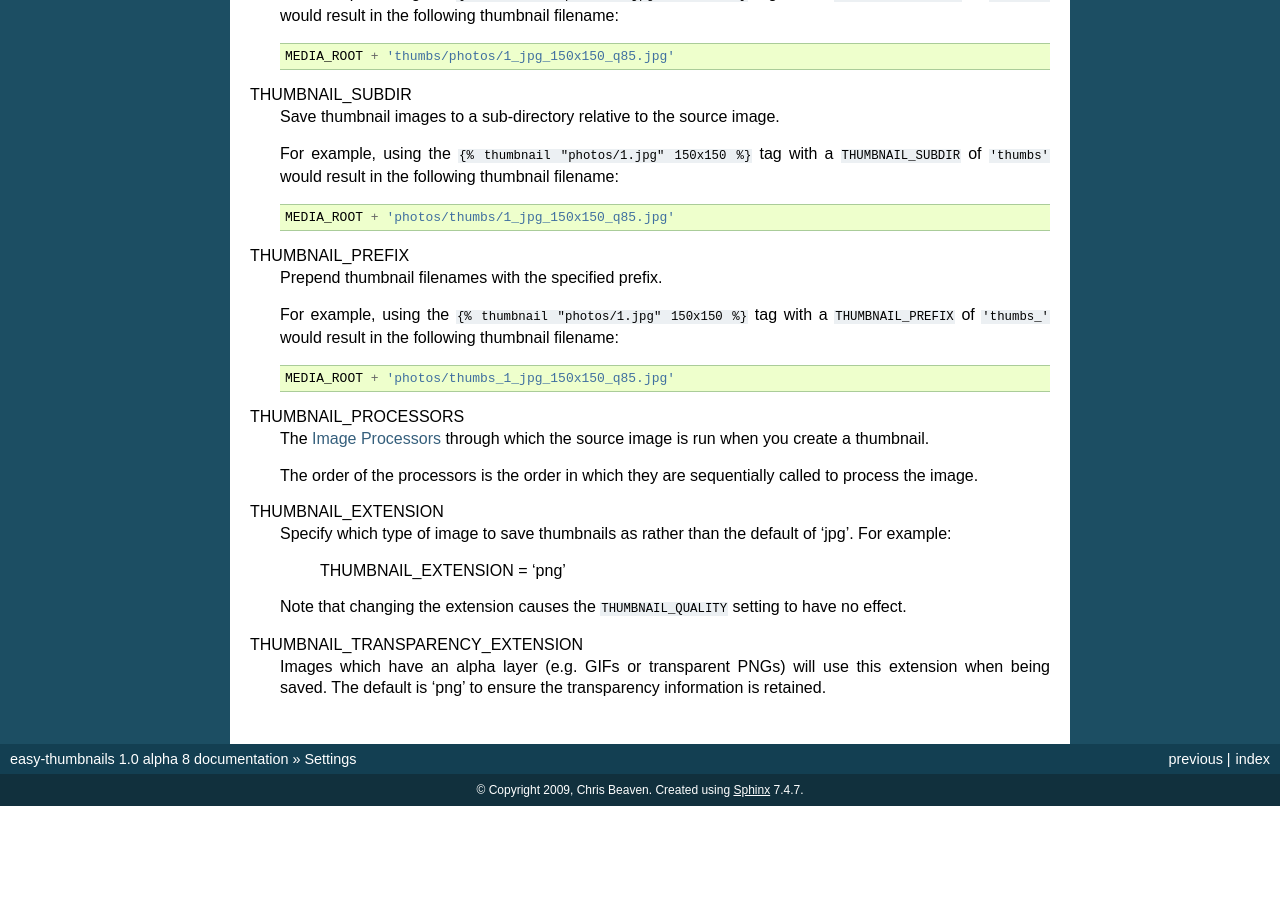
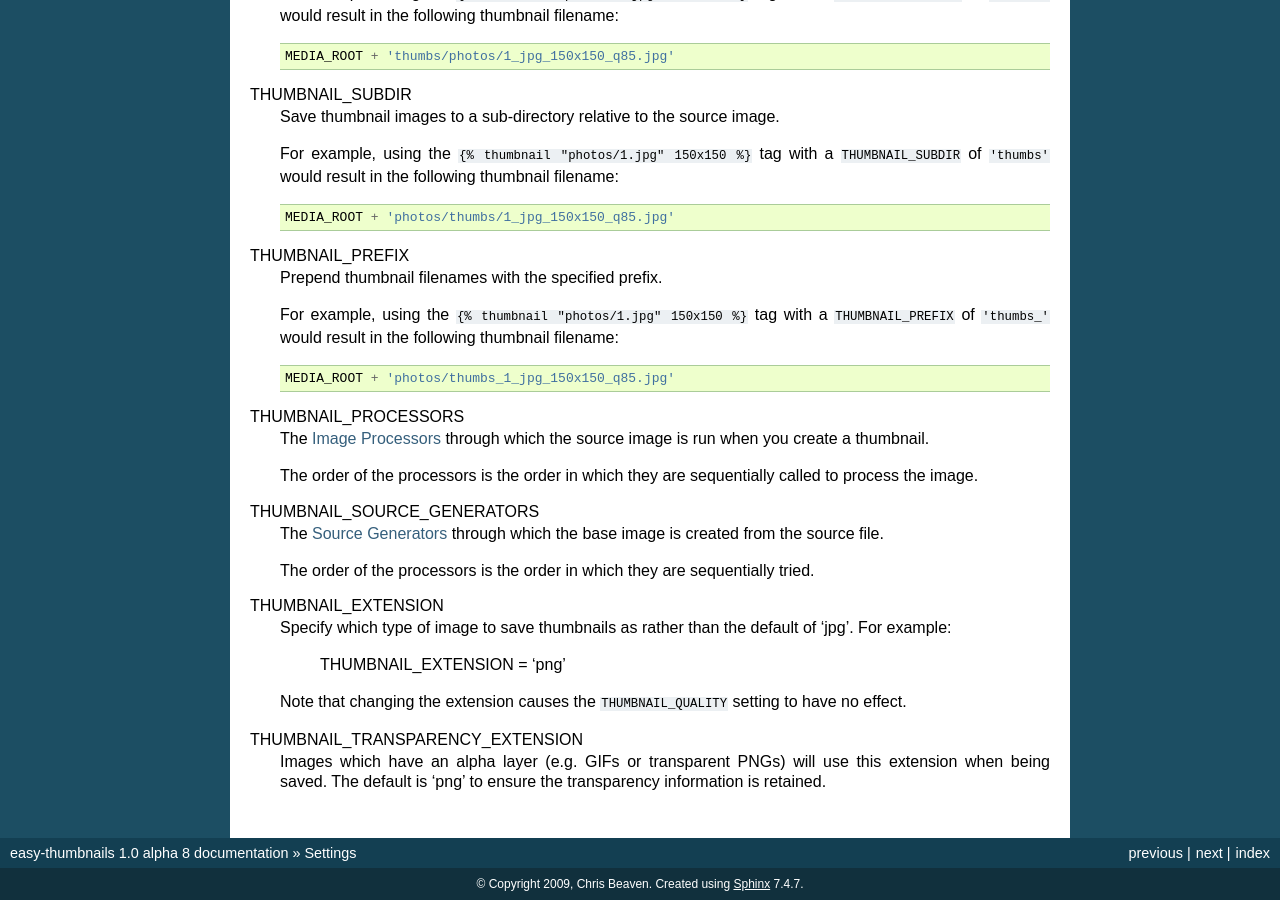
Before and after one commit to SmileyChris/easy-thumbnails, a Sphinx documentation site: the page built from docs/ref/settings.txt, in a window 1280 px wide and 900 px high, scrolled down 735 px. Built offline with Sphinx 7.4.7, drawn with Linux system fonts in a browser that asks for light colours; before the commit the page ends 1541 px from its top, so only the background shows below that; some of the changed text lies outside the part shown.

Commit message:
Add some basic docs for the source generators

```diff
--- a/docs/ref/settings.txt
+++ b/docs/ref/settings.txt
@@ -68,8 +68,16 @@ THUMBNAIL_PROCESSORS
 	The :doc:`processors` through which the source image is run when you create
 	a thumbnail.
 
-	The order of the processors is the order in which they are sequentially called
+	The order of the processors is the order in which they are sequentially
+	called
 	to process the image.
+
+THUMBNAIL_SOURCE_GENERATORS
+	The :doc:`source_generators` through which the base image is created from
+	the source file.
+
+	The order of the processors is the order in which they are sequentially
+	tried.
 
 THUMBNAIL_EXTENSION
 	Specify which type of image to save thumbnails as rather than the default
```
Also changed, not shown: docs/ref/source_generators.txt (added, +17 -0 lines).
